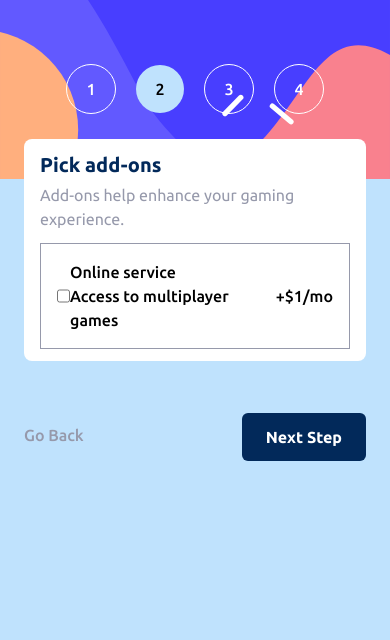
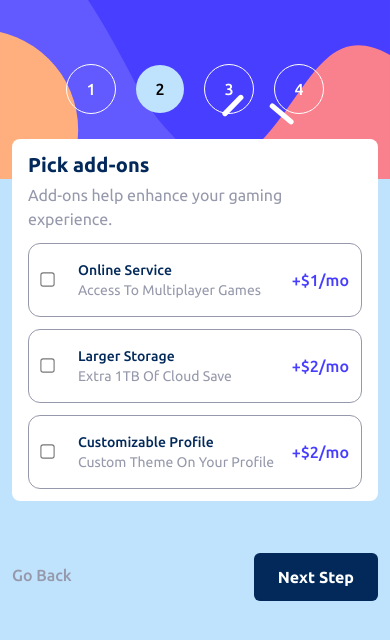
Before and after one commit to gideon-del/multi-step-form, a React (Vite) app: page / in a window 390 px wide. Shown: the top 640 px of the page. Built offline with nearby package versions, Linux system fonts and the light colour scheme.

Commit message:
Done with mobile for third step

```diff
--- a/src/App.jsx
+++ b/src/App.jsx
@@ -1,33 +1,14 @@
-import FirstStep from "./components/FirstStep";
-import SecondStep from "./components/SecondStep";
 import Steps from "./components/Steps";
 import Footer from "./components/Footer";
+import ThirdStep from "./components/ThirdStep";
 function App() {
   return (
     <>
       <main className="font-Medium  md:px-2 md:py-2 m-auto flex flex-col md:flex-row  relative bg-white rounded-lg inset-0 max-w-5xl flex-1">
         <Steps />
-        <section className=" flex-1 px-6 md:px-14 lg:px-18 md:pt-10 bg-ligthBlue md:bg-white">
+        <section className=" flex-1 px-3 md:px-14 lg:px-18 md:pt-10 bg-ligthBlue md:bg-white w-fit">
           <section className="flex lg:max-w-3xl flex-col justify-between h-full">
-            <div className=" md:h-full flex flex-col bg-white px-4 py-3 w-full rounded-lg relative -top-10">
-              <h1 className="font-Bold text-marineBlue text-xl md:text-4xl">
-                Pick add-ons
-              </h1>
-              <p className="text-coolGray font-Regular md:mt-3 mt-1">
-                Add-ons help enhance your gaming experience.
-              </p>
-              <form className="flex flex-col md:gap-5 gap-3 md:mt-10 mt-3 ">
-                <div className="flex justify-between items-center border border-coolGray px-4 py-4">
-                  <div className="flex">
-                    <input type="checkbox" name="addOn" id="online" />
-                    <label htmlFor="online" className="flex flex-col">
-                      Online service <span>Access to multiplayer games</span>
-                    </label>
-                  </div>
-                  <p>+$1/mo</p>
-                </div>
-              </form>
-            </div>
+            <ThirdStep />
 
             <Footer />
           </section>
--- /dev/null
+++ b/src/components/AddOns.jsx
@@ -0,0 +1,36 @@
+import { memo, useState } from "react";
+
+const AddOns = ({ title, desc, price }) => {
+  const [checked, setChecked] = useState(false);
+  const toggle = () => {
+    setChecked((prev) => !prev);
+  };
+  return (
+    <div
+      className={`flex justify-between items-center border ${
+        checked ? "border-marineBlue bg-alabaster" : "border-coolGray"
+      } md:px-7 rounded-xl py-4 px-3`}
+    >
+      <div className="flex gap-6 items-center">
+        <input
+          type="checkbox"
+          name="addOn"
+          id="online"
+          defaultChecked={checked}
+          onInput={toggle}
+          className="accent-purplishBlue md:scale-150 scale-110"
+        />
+        <label
+          htmlFor="online"
+          className="flex flex-col text-marineBlue text-sm md:text-lg capitalize"
+        >
+          {title}
+          <span className="text-coolGray font-Regular capitalize">{desc}</span>
+        </label>
+      </div>
+      <p className="text-base text-purplishBlue">{price}</p>
+    </div>
+  );
+};
+
+export default memo(AddOns);
--- /dev/null
+++ b/src/components/ThirdStep.jsx
@@ -0,0 +1,22 @@
+import { addons } from "../data";
+import AddOns from "./AddOns";
+
+const ThirdStep = () => {
+  return (
+    <div className=" md:h-full flex flex-col bg-white px-4 py-3 w-full rounded-lg relative -top-10">
+      <h1 className="font-Bold text-marineBlue text-xl md:text-4xl">
+        Pick add-ons
+      </h1>
+      <p className="text-coolGray font-Regular md:mt-3 mt-1">
+        Add-ons help enhance your gaming experience.
+      </p>
+      <form className="flex flex-col md:gap-5 gap-3 md:mt-10 mt-3 ">
+        {addons.map((add) => (
+          <AddOns key={add.id} {...add} />
+        ))}
+      </form>
+    </div>
+  );
+};
+
+export default ThirdStep;
--- a/src/data.js
+++ b/src/data.js
@@ -60,3 +60,23 @@ export const plans = [
     yearly: "$150/yr",
   },
 ];
+export const addons = [
+  {
+    id: "add1",
+    title: "Online service",
+    desc: "Access to multiplayer games",
+    price: "+$1/mo",
+  },
+  {
+    id: "add2",
+    title: "larger storage",
+    desc: "extra 1TB of cloud save",
+    price: "+$2/mo",
+  },
+  {
+    id: "add3",
+    title: "customizable profile",
+    desc: "custom theme on your profile",
+    price: "+$2/mo",
+  },
+];
```
